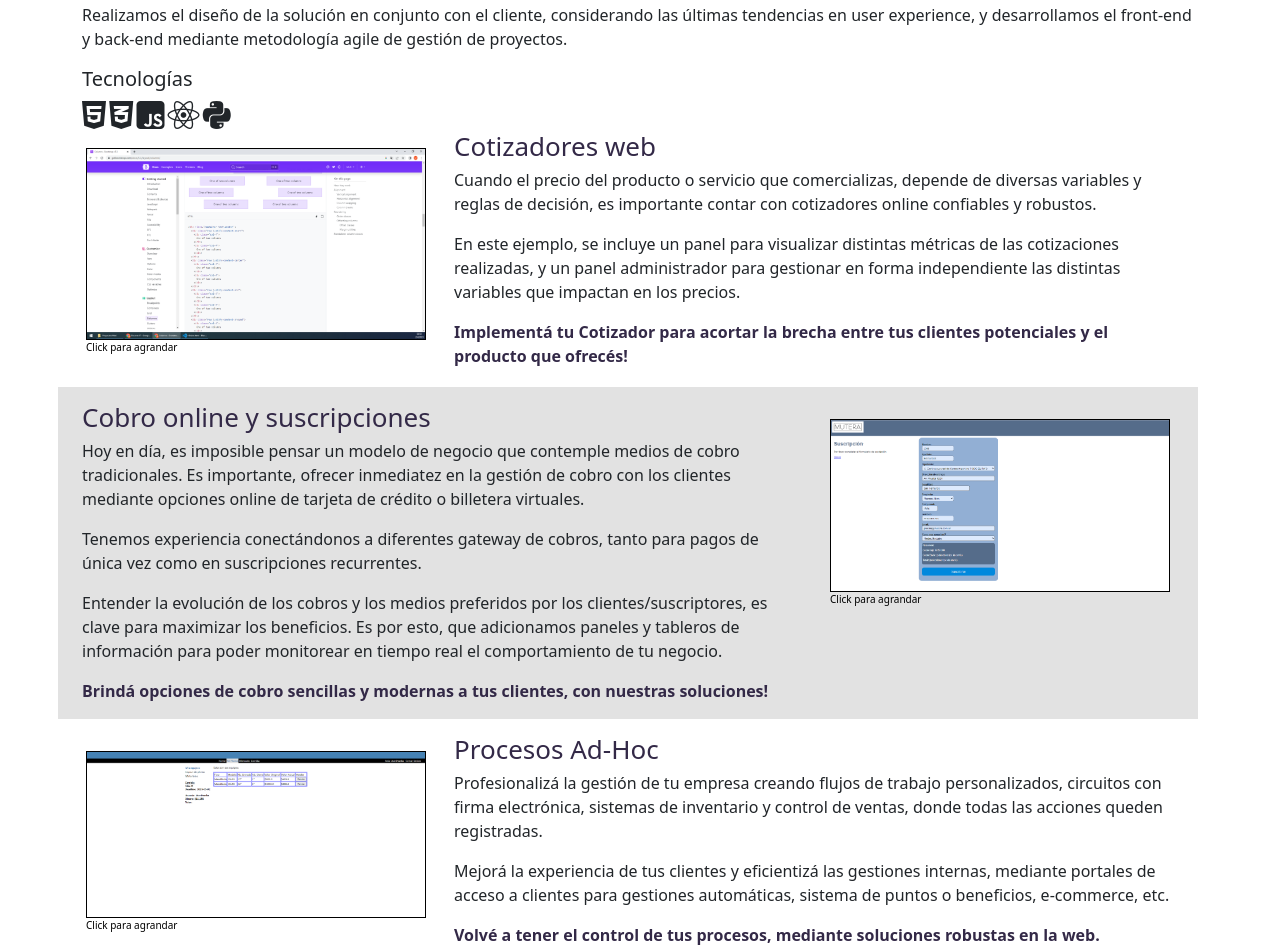
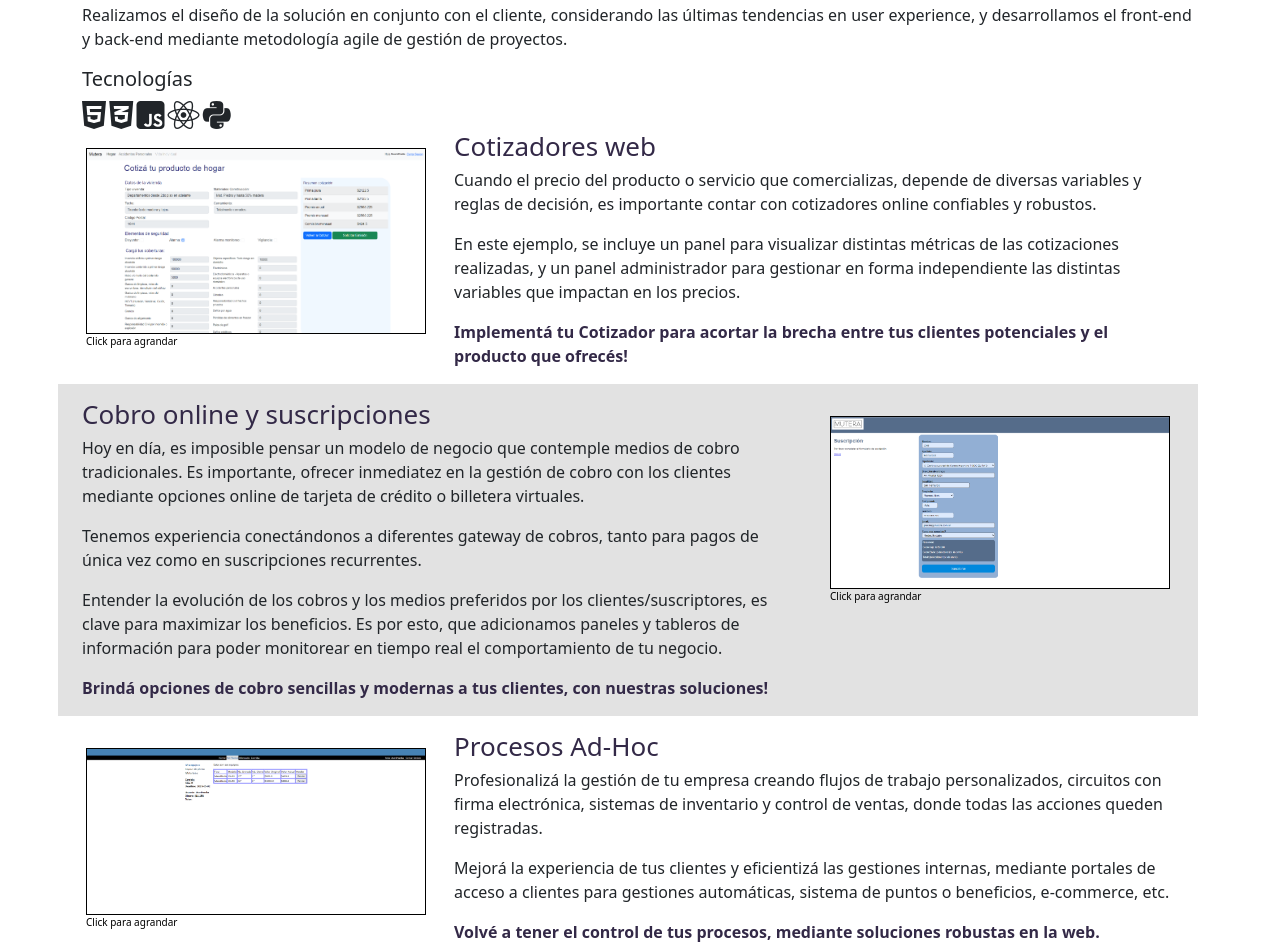
Before and after one commit to Maxtric90/DiscoverIT, a plain HTML site: page index.html in a window 1280 px wide. Shown: the part 967-1915 px from the top of the page. Drawn offline with nearby package versions, Linux system fonts and the light colour scheme.

Commit message:
imagen cotizador

```diff
--- a/index.html
+++ b/index.html
@@ -94,8 +94,8 @@
 
             <div class="row">
                 <div class="col-sm-4 p-3">
-                    <a href="static/imgs/soluciones-web-1.png" class="caption">
-                        <img src="static/imgs/soluciones-web-1.png" class="link_image" alt="Soluciones web de suscripción y cobro online">
+                    <a href="static/imgs/soluciones-web-cotizador.png" class="caption">
+                        <img src="static/imgs/soluciones-web-cotizador.png" class="link_image" alt="Soluciones web de suscripción y cobro online">
                         <p class="caption">Click para agrandar</p>
                     </a>
                 </div>
```
Also changed, not shown: static/imgs/soluciones-web-cotizador.png (added).
